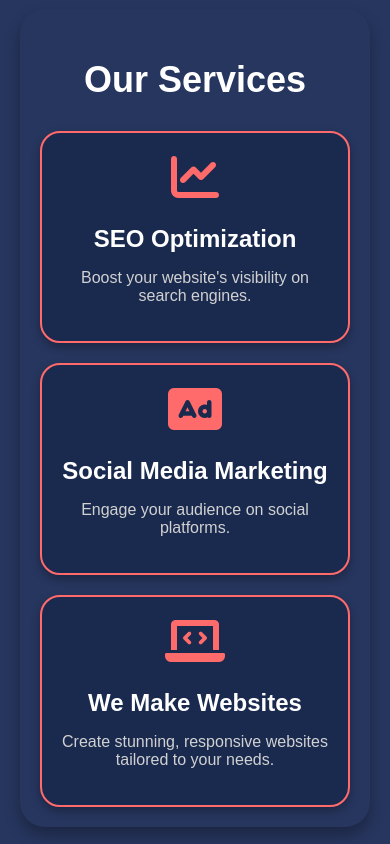
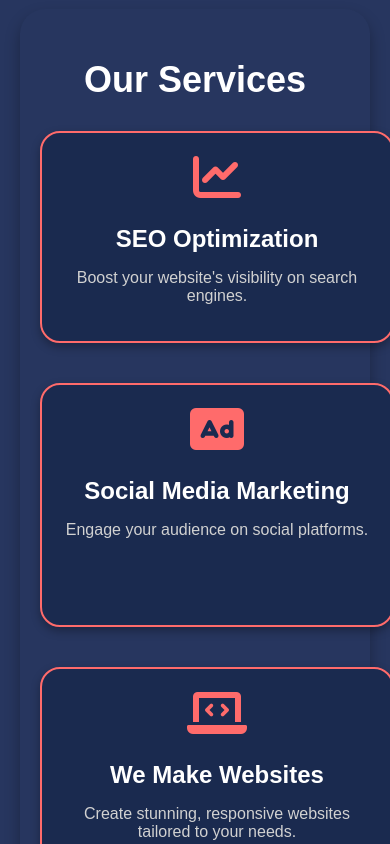
Before and after one commit to potatoofrog/last.product.ApexPulse, a plain HTML site: page index.html in a window 390 px wide. Shown: the part 2000-2844 px from the top of the page. Drawn offline with nearby package versions, Linux system fonts and the light colour scheme.

Commit message:
Update styles.css

```diff
--- a/styles.css
+++ b/styles.css
@@ -417,9 +417,17 @@ footer {
   }
 
   .service {
-    max-width: 45%;
+    width: 100%;
+    max-width: 300px; /* Same as desktop size */
+    margin: 0 auto 20px; /* Center and add bottom margin */
+  }
+
+  /* Specifically target social media service if needed */
+  #social-media-service {
+    min-height: 200px; /* Set a minimum height if content is too small */
   }
 }
+
 
 @media (max-width: 768px) {
   /* Adjust layout for smaller tablets and large phones */
```
